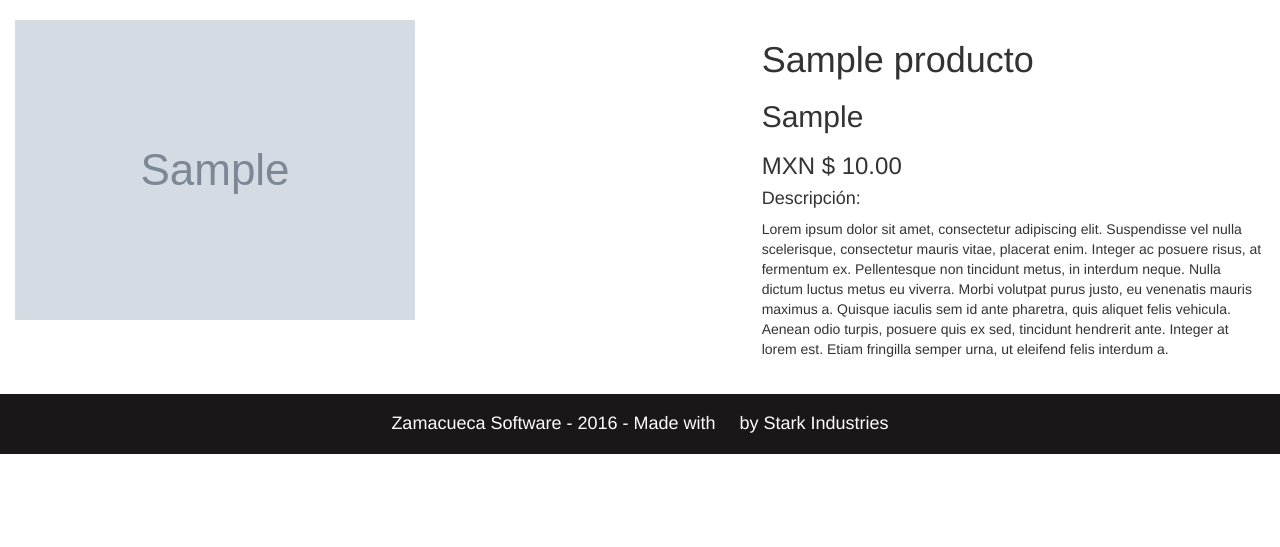
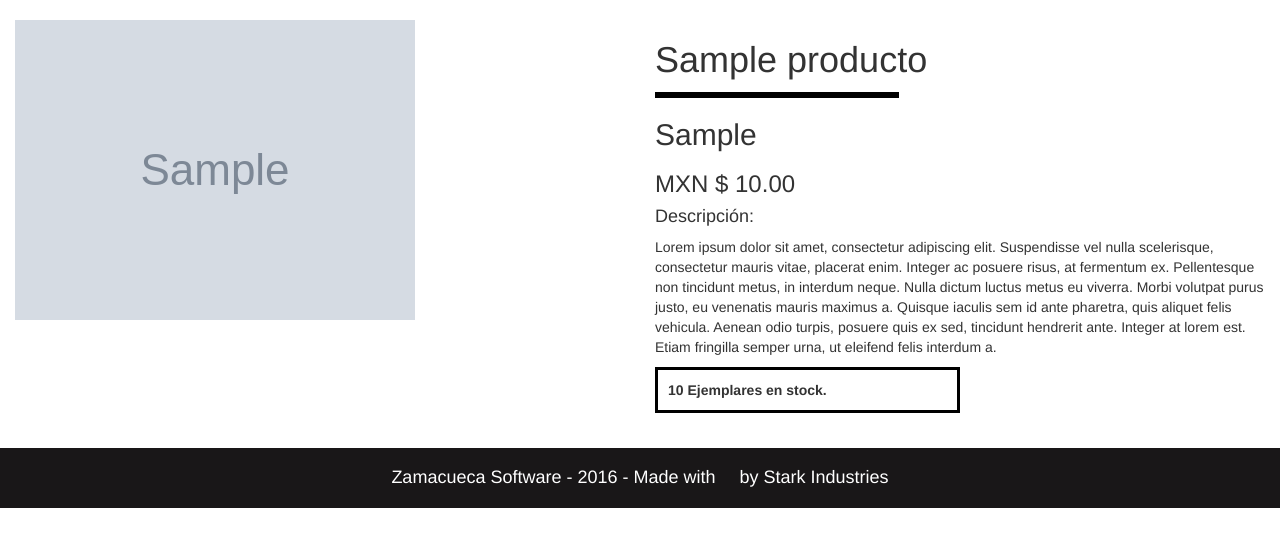
Before and after one commit to victorhugojmz/barbershop, a Django app: page /productos/1/ in a window 1280 px wide. Shown: the part 52-599 px from the top of the page. Run offline with Django 3.2, Linux system fonts and the light colour scheme; tables that the repository leaves empty hold one stand-in row (values such as "Sample post"); grey boxes marked "Sample" are stand-in pictures; some libraries are stand-ins or nearby versions; some web fonts are replaced.

Commit message:
Made some changes in the UI

```diff
--- a/index/static/index/style.css
+++ b/index/static/index/style.css
@@ -43,3 +43,17 @@ header p{
     margin-top: 2%;
     margin-bottom: 2%;
 }
+.product-break {
+    width: 40%;
+    height: 6px;
+    background-color: black;
+    margin-top: 2%;
+    margin-bottom: 2%;
+    position: relative;
+ }
+ .stock-info {
+     width: 50%;
+     border: 3px solid black;
+     padding: 10px;
+     margin:10px 0px 10px 0px;
+  }
--- a/productos/templates/productos/details.template.html
+++ b/productos/templates/productos/details.template.html
@@ -3,16 +3,18 @@
 {% block body %}
     <div class="container-fluid">
         <div class="row">
-            <div class="col-md-7 col-sm-6 col-xs-12">
+            <div class="col-md-6 col-sm-6 col-xs-12">
               <img draggable="false" src="{{ producto.imagen_producto }}" alt="" class="img-responsive">
             </div>
-            <div class="col-md-5 col-sm-6 col-xs-12">
-                <h1>{{ producto.nombre_producto }}</h1>
+            <div class="col-md-6 col-sm-6 col-xs-12">
+                <strong><h1>{{ producto.nombre_producto }}</h1></strong>
+                <div class="product-break"></div>
                 <h2>{{ producto.marca_producto }}</h2>
                 <h3> MXN $ {{ producto.precio_unitario_producto }}.00</h3>
                 <h4>Descripción: </h4>
                 <p>Lorem ipsum dolor sit amet, consectetur adipiscing elit. Suspendisse vel nulla scelerisque, consectetur mauris vitae, placerat enim. Integer ac posuere risus, at fermentum ex. Pellentesque non tincidunt metus, in interdum neque. Nulla dictum luctus metus eu viverra. Morbi volutpat purus justo, eu venenatis mauris maximus a. Quisque iaculis sem id ante pharetra, quis aliquet felis vehicula. Aenean odio turpis, posuere quis ex sed, tincidunt hendrerit ante.
                 Integer at lorem est. Etiam fringilla semper urna, ut eleifend felis interdum a. </p>
+                <div class="stock-info"><strong>{{ producto.stock_producto }}<strong> Ejemplares en stock.</div>
             </div>
         </div>
     </div>
```
